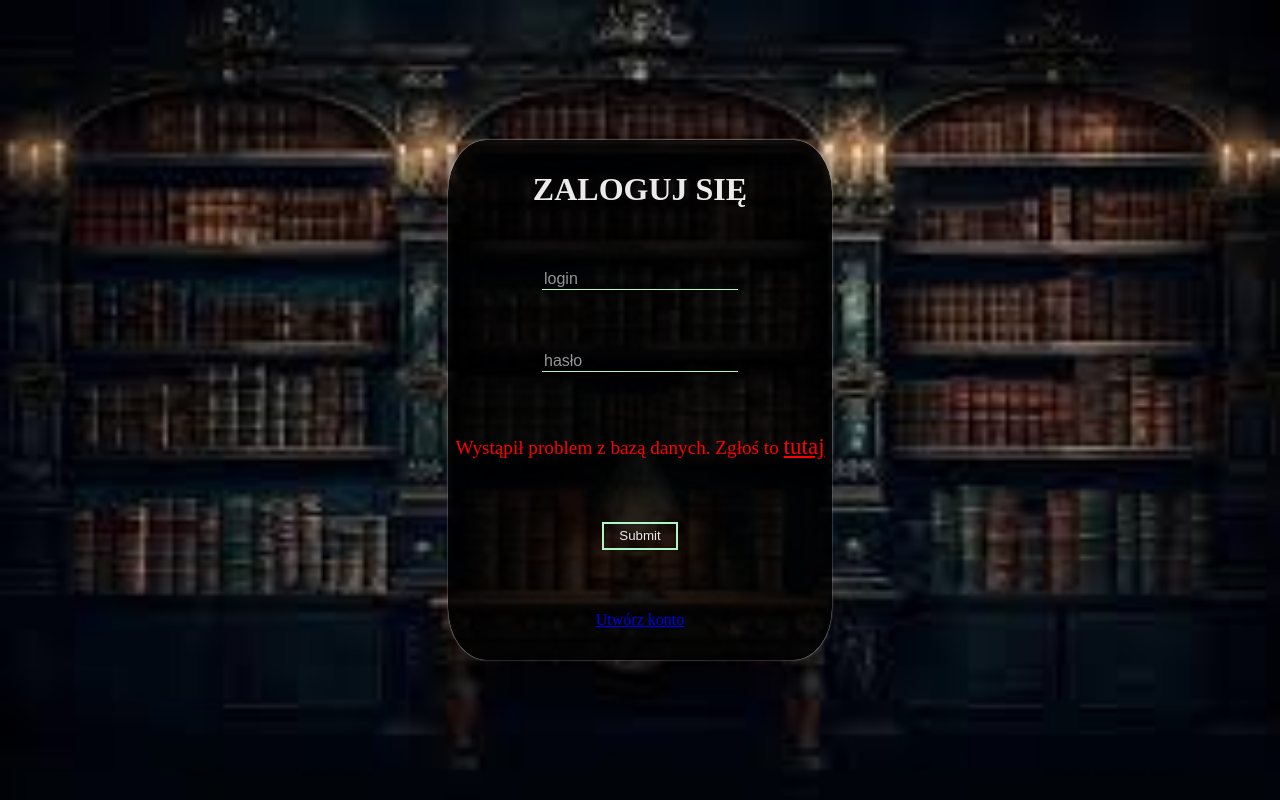
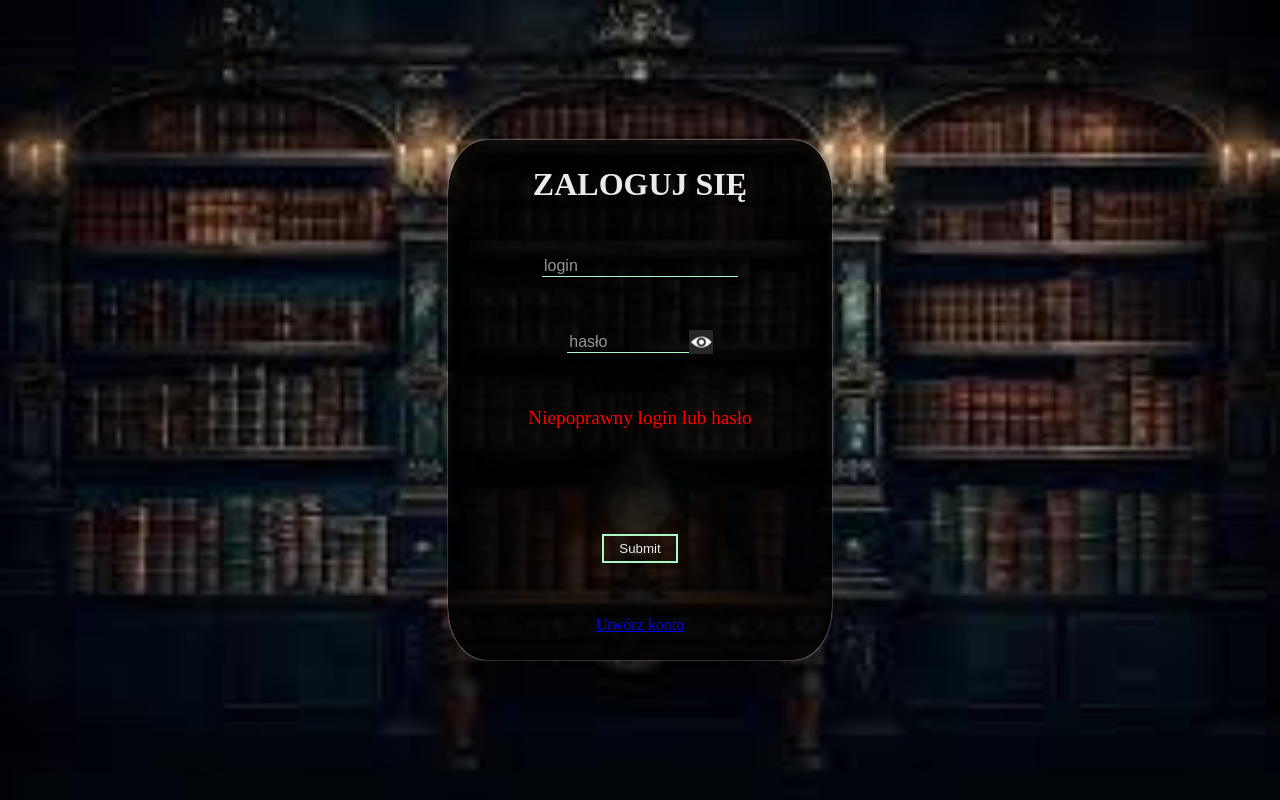
Before and after one commit to Evgen4X/PHP_project_050420241230, a PHP site: page /login.php?err=3 in a window 1280 px wide. Run offline with PHP 8.4, Linux system fonts and the light colour scheme.

Commit message:
v -0.97
added eye

```diff
--- a/logger.php
+++ b/logger.php
@@ -15,14 +15,14 @@ function encode($text){
 
 $id = mysqli_connect("localhost", "root", "", "ksiegarnia");
 if(!$id){
-    header("Location: login.php?err=1");
+    header("Location: login.php?err=1&errdesc=".mysqli_error($id));
     exit;
 }
 
 $res = mysqli_query($id, "select login, haslo, id_klienta from klient;");
 
 if(!$res){
-    header("Location: login.php?err=2");
+    header("Location: login.php?err=2&errdesc=".mysqli_error($id));
     exit;
 }
 
--- a/login.css
+++ b/login.css
@@ -34,9 +34,17 @@ form {
 }
 
 #error,
-#error a {
+#error a,
+#error-desc {
 	font-size: larger;
 	color: red;
+}
+
+#show-password{
+	width: 1.5em;
+	height: 1.5em;
+	background-image: url("eye.jpg");
+	background-size: contain;
 }
 
 form > span {
--- a/login.php
+++ b/login.php
@@ -11,7 +11,10 @@
         <form action="logger.php" method="post">
             <span>Zaloguj się</span>
             <input type="text" id="login" name="login" placeholder="login" requied>
-            <input type="password" id="password" name="password" placeholder="hasło" requied>
+            <div id="password-div" style="display: flex; justify-content: center; align-items: center; flex-direction: row;">
+                <input type="password" id="password" name="password" placeholder="hasło" requied>
+                <div id="show-password" onclick="togglePassword();"></div>
+            </div>
             <div id="error">
                 <?php
                     if(isset($_GET['err'])){
@@ -19,7 +22,7 @@
                             case 1:
                                 echo "Nie udało się połączyć z serwerem. Spróbuj później";
                                 break;
-                            case 3:
+                            case 2:
                                 echo "Wystąpił problem z bazą danych. Zgłoś to <a href='report.php'>tutaj</a>";
                                 break;
                             case 3:
@@ -29,9 +32,24 @@
                     }
                 ?>
             </div>
+            <div id="error-desc">
+                <?php
+                    if(isset($_GET['errdesc'])){
+                        echo 'Błąd '.$_GET['errdesc'];
+                    }
+                ?>
+            </div>
             <input type="submit">
             <a href="register.php">Utwórz konto</a>
         </form>
     </div>
+
+    <script>
+        const password = document.getElementById("show-password");
+        function togglePassword(){
+            document.getElementById("password").setAttribute("type", document.getElementById("password").getAttribute("type") == "password" ? "text" : "password");
+            // document.getElementById("password").value = document.getElementById("password").value;
+        }
+    </script>
 </body>
 </html>
--- a/register.php
+++ b/register.php
@@ -41,7 +41,7 @@
                                     <li>2 małe litery</li>
                                     <li>2 cyfry</li>
                                     <li>2 znaki zpecjalne</li>
-                                    <li>nie może zawierać ponad 4 znaków z loginu, imienia, nazwiska, adresu e-mail lub telefonu</li>
+                                    <li>liczba dzieląca się przez 5</li>
                                 </ul>";
                                 break;
                             case 7:
--- a/registrator.php
+++ b/registrator.php
@@ -34,7 +34,8 @@ if(strlen($haslo) < 8 ||
     !preg_match("/[A-Z]{2,}/", $haslo) ||
     !preg_match("/[a-z]{2,}/", $haslo) ||
     !preg_match("/[0-9]{2,}/", $haslo) ||
-    !preg_match("/[!@#\$%\^&\*\(\)\-_+=\.,<>\[\]\{\}:;\\/`~|\"']{2,}/", $haslo)){
+    !preg_match("/[!@#\$%\^&\*\(\)\-_+=\.,<>\[\]\{\}:;\\/`~|\"']{2,}/", $haslo) ||
+    !preg_match("/[0-9]*[50][^0-9]/", $haslo)){
     header("Location: register.php?err=6&login=".$_POST['login']."&password=$haslo&email=".$_POST['adres_e_mail']."&tel=".$_POST['telefon']);
     exit;
 }
```
Also changed, not shown: eye.jpg (added).
